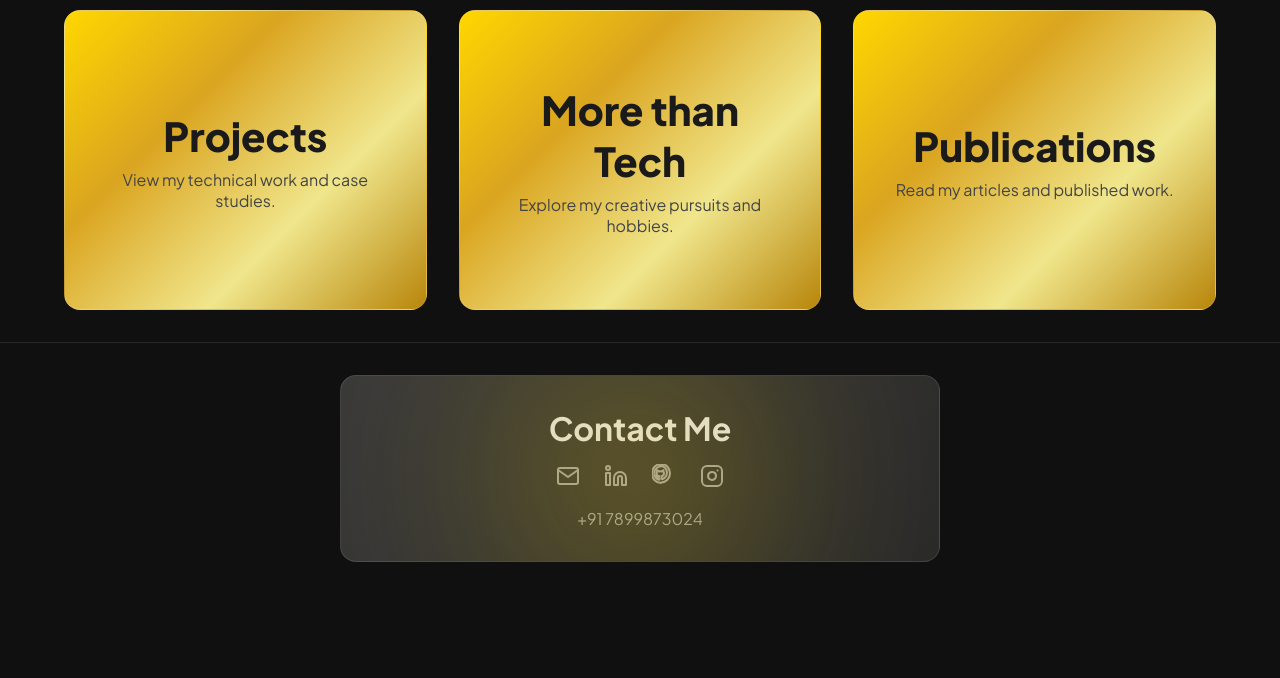
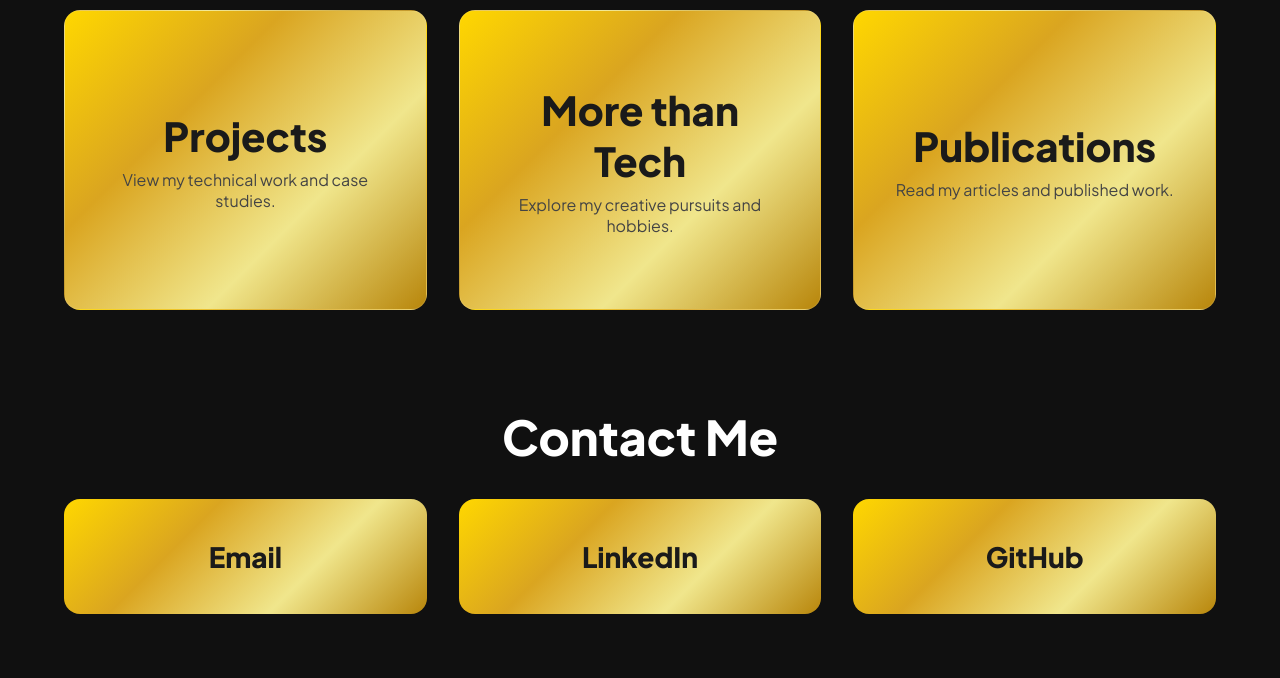
Before and after one commit to srijanjha05/srijan-jha-portfolio, a website built with Vite: page index.html in a window 1280 px wide. Shown: the part 822-1500 px from the top of the page. Before the commit the page ends 1416 px from the top, so only its background shows below. Built offline with nearby package versions, Linux system fonts and the light colour scheme.

Commit message:
Update index.html

```diff
--- a/index.html
+++ b/index.html
@@ -314,85 +314,46 @@
             background: #1a1a1a;
         }
 
-        /* === FOOTER STYLES === */
-        .footer {
-            padding: 2rem 5%;
-            border-top: 1px solid rgba(255, 255, 255, 0.1);
+        /* === NEW CONTACT SECTION STYLES === */
+        .contact-section {
+            padding: 4rem 5% 4rem;
+            text-align: center;
         }
 
-        .footer__content {
-            max-width: 600px;
-            margin: 0 auto;
-            text-align: center;
-            padding: 2rem;
-            background: var(--complementary-gradient);
-            border-radius: var(--border-radius);
-            border: 1px solid rgba(255, 255, 255, 0.1);
-            position: relative;
-            overflow: hidden;
+        .contact-title {
+            font-size: 3rem;
+            font-weight: 800;
+            color: #fff;
+            margin-bottom: 2rem;
         }
 
-        .footer__title {
-            font-size: 2rem;
-            font-weight: 700;
-            margin-bottom: 1rem;
+        .contact-grid {
+            display: flex;
+            gap: 2rem;
+            max-width: 1600px;
+            margin: 0 auto;
         }
 
-        .footer__socials {
-            display: flex;
-            justify-content: center;
-            gap: 1.5rem;
-            margin-bottom: 1rem;
+        .contact-card {
+            flex: 1;
+            background: var(--gold-gradient);
+            border-radius: var(--border-radius);
+            padding: 2.5rem;
+            text-decoration: none;
+            color: #1a1a1a;
+            font-size: 1.75rem;
+            font-weight: 800;
+            transition: transform 0.3s ease, box-shadow 0.3s ease;
         }
 
-        .social-link {
-            color: var(--text-color-dark);
-            transition: all 0.3s ease;
-        }
-
-        .social-link:hover {
-            color: var(--text-color);
-            transform: scale(1.2);
-        }
-
-        .social-link svg {
-            width: 24px;
-            height: 24px;
-        }
-
-        .footer__details a {
-            color: var(--text-color-dark);
-            text-decoration: none;
-            font-size: 1rem;
-            transition: color 0.3s ease;
-        }
-
-        .footer__details a:hover {
-            color: var(--text-color);
-        }
-
-        .footer__glow-orb {
-            position: absolute;
-            width: 200px;
-            height: 200px;
-            background: var(--glow-color);
-            border-radius: 50%;
-            filter: blur(100px);
-            top: 50%;
-            left: 50%;
-            transform: translate(-50%, -50%);
-            animation: footer-orb-pulse 8s infinite ease-in-out;
-        }
-
-        @keyframes footer-orb-pulse {
-            0% { transform: translate(-50%, -50%) scale(1); opacity: 0.7; }
-            50% { transform: translate(-55%, -45%) scale(1.2); opacity: 1; }
-            100% { transform: translate(-50%, -50%) scale(1); opacity: 0.7; }
+        .contact-card:hover {
+            transform: translateY(-10px);
+            box-shadow: 0 10px 40px rgba(0,0,0,0.4), 0 0 30px var(--glow-color);
         }
 
         /* === RESPONSIVE DESIGN === */
         @media (max-width: 1200px) {
-            .feature-sections-wrapper {
+            .feature-sections-wrapper, .contact-grid {
                 flex-direction: column;
             }
         }
@@ -430,6 +391,12 @@
             }
             .feature-card__title {
                 font-size: 2.5rem;
+            }
+            .contact-title {
+                font-size: 2.5rem;
+            }
+            .contact-card {
+                font-size: 1.5rem;
             }
         }
     </style>
@@ -534,33 +501,17 @@
             </a>
         </div>
 
+        <!-- === NEW CONTACT SECTION === -->
+        <section class="contact-section">
+            <h2 class="contact-title" data-aos="fade-up">Contact Me</h2>
+            <div class="contact-grid">
+                <a href="mailto:srijanjha2005@gmail.com" class="contact-card" data-aos="fade-up" data-aos-delay="100">Email</a>
+                <a href="https://www.linkedin.com/in/srijan-jha-4bba561a8/" target="_blank" rel="noopener noreferrer" class="contact-card" data-aos="fade-up" data-aos-delay="200">LinkedIn</a>
+                <a href="https://github.com/srijanjha05" target="_blank" rel="noopener noreferrer" class="contact-card" data-aos="fade-up" data-aos-delay="300">GitHub</a>
+            </div>
+        </section>
+
     </main>
-
-    <!-- === FOOTER === -->
-    <footer class="footer" data-aos="fade-up" data-aos-anchor-placement="top-bottom">
-        <div class="footer__content">
-            <h3 class="footer__title">Contact Me</h3>
-            <div class="footer__socials">
-                <a href="mailto:srijanjha2005@gmail.com" class="social-link" aria-label="Email">
-                    <svg xmlns="http://www.w3.org/2000/svg" width="24" height="24" viewBox="0 0 24" fill="none" stroke="currentColor" stroke-width="2" stroke-linecap="round" stroke-linejoin="round"><path d="M4 4h16c1.1 0 2 .9 2 2v12c0 1.1-.9 2-2 2H4c-1.1 0-2-.9-2-2V6c0-1.1.9-2 2-2z"></path><polyline points="22,6 12,13 2,6"></polyline></svg>
-                </a>
-                <a href="https://www.linkedin.com/in/srijan-jha-4bba561a8/" target="_blank" rel="noopener noreferrer" class="social-link" aria-label="LinkedIn">
-                    <svg xmlns="http://www.w3.org/2000/svg" width="24" height="24" viewBox="0 0 24" fill="none" stroke="currentColor" stroke-width="2" stroke-linecap="round" stroke-linejoin="round"><path d="M16 8a6 6 0 0 1 6 6v7h-4v-7a2 2 0 0 0-2-2 2 2 0 0 0-2 2v7h-4v-7a6 6 0 0 1 6-6z"></path><rect x="2" y="9" width="4" height="12"></rect><circle cx="4" cy="4" r="2"></circle></svg>
-                </a>
-                <a href="https://github.com/srijanjha05" target="_blank" rel="noopener noreferrer" class="social-link" aria-label="GitHub">
-                    <svg xmlns="http://www.w3.org/2000/svg" width="24" height="24" viewBox="0 0 24" fill="none" stroke="currentColor" stroke-width="2" stroke-linecap="round" stroke-linejoin="round"><path d="M9 19c-5.14 0-9-4.12-9-9.21C0 4.12 3.86 0 9 0s9 4.12 9 9.21c0 5.09-3.86 9.21-9 9.21zM9.25 2.32c-3.84 0-6.95 3.11-6.95 6.95 0 3.06 1.99 5.66 4.73 6.58.34.06.47-.15.47-.33v-1.16c-1.93.42-2.34-1.1-2.34-1.1-.31-.79-.76-1-1.03-1.21-.22-.15.02-.15.02-.15.58.04 1.04.59 1.04.59.52.88 1.36.62 1.69.47.05-.37.2-.62.36-.76-1.29-.15-2.65-.65-2.65-2.87 0-.63.22-1.15.59-1.55-.06-.15-.26-.73.06-1.53 0 0 .49-.16 1.6 1.2.46-.13.96-.19 1.46-.19.5 0 1 .06 1.46.19 1.11-1.36 1.6-1.2 1.6-1.2.32.8.12 1.38.06 1.53.37.4.59.92.59 1.55 0 2.23-1.36 2.72-2.65 2.87.21.18.39.53.39 1.07v1.58c0 .18.13.39.47.33 2.74-.92 4.73-3.52 4.73-6.58 0-3.84-3.11-6.95-6.95-6.95z"/></svg>
-                </a>
-                <a href="https://www.instagram.com/srijanjha05/" target="_blank" rel="noopener noreferrer" class="social-link" aria-label="Instagram">
-                    <svg xmlns="http://www.w3.org/2000/svg" width="24" height="24" viewBox="0 0 24" fill="none" stroke="currentColor" stroke-width="2" stroke-linecap="round" stroke-linejoin="round"><rect x="2" y="2" width="20" height="20" rx="5" ry="5"></rect><path d="M16 11.37A4 4 0 1 1 12.63 8 4 4 0 0 1 16 11.37z"></path><line x1="17.5" y1="6.5" x2="17.51" y2="6.5"></line></svg>
-                </a>
-            </div>
-            <p class="footer__details">
-                <a href="tel:+917899873024">+91 7899873024</a>
-            </p>
-            <div class="footer__glow-orb"></div>
-        </div>
-    </footer>
-
 
     <!-- === SCRIPT LIBRARIES === -->
     <script src="https://unpkg.com/aos@next/dist/aos.js"></script>
@@ -620,7 +571,6 @@
                         const playPromise = video.play();
                         if (playPromise !== undefined) {
                             playPromise.catch(error => {
-                                // Auto-play was prevented
                                 console.log("Video play was prevented. This is normal in some browser environments.");
                             });
                         }
```
